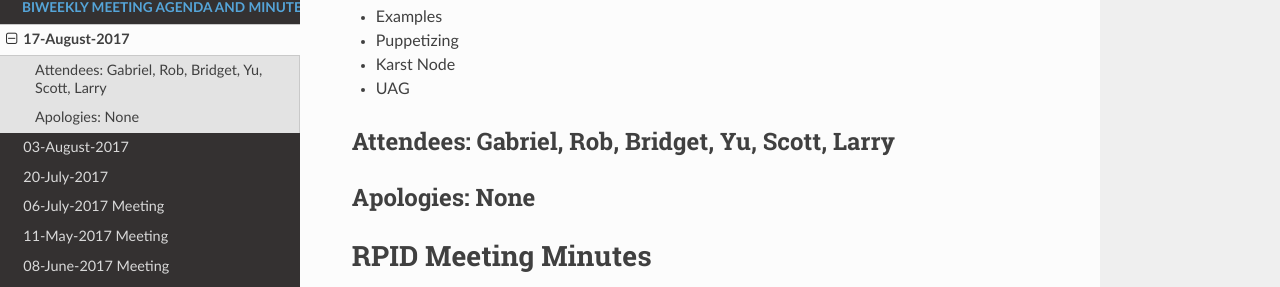
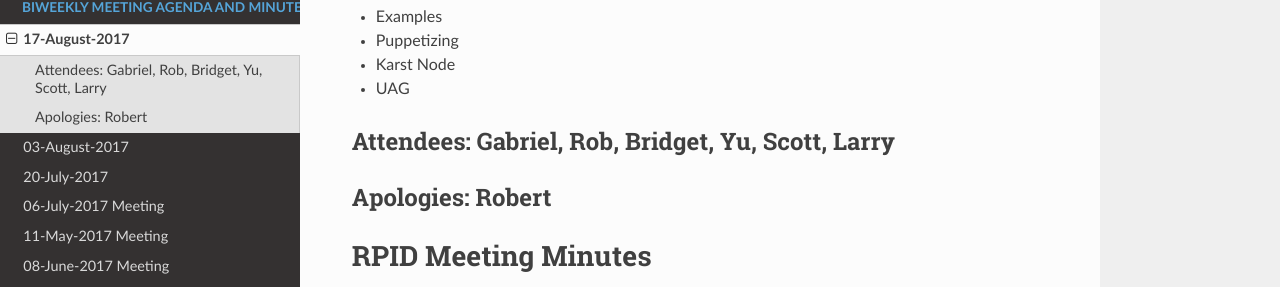
Before and after one commit to rpidproject/rpid, an MkDocs documentation site: the page built from docs/17-August-2017.md, in a window 1280 px wide and 900 px high. Shown: the part 155-442 px from the top of the window. Built offline with MkDocs 1.6.1, drawn with Linux system fonts in a browser that asks for light colours; nearby versions of some CDN libraries; old or Windows-style settings are respelled for this version of MkDocs.

Commit message:
Update 17-August-2017.md

```diff
--- a/docs/17-August-2017.md
+++ b/docs/17-August-2017.md
@@ -6,7 +6,7 @@
    * UAG
 
 ## Attendees: Gabriel, Rob, Bridget, Yu, Scott, Larry
-## Apologies: None
+## Apologies: Robert
 
 # RPID Meeting Minutes
 
```
